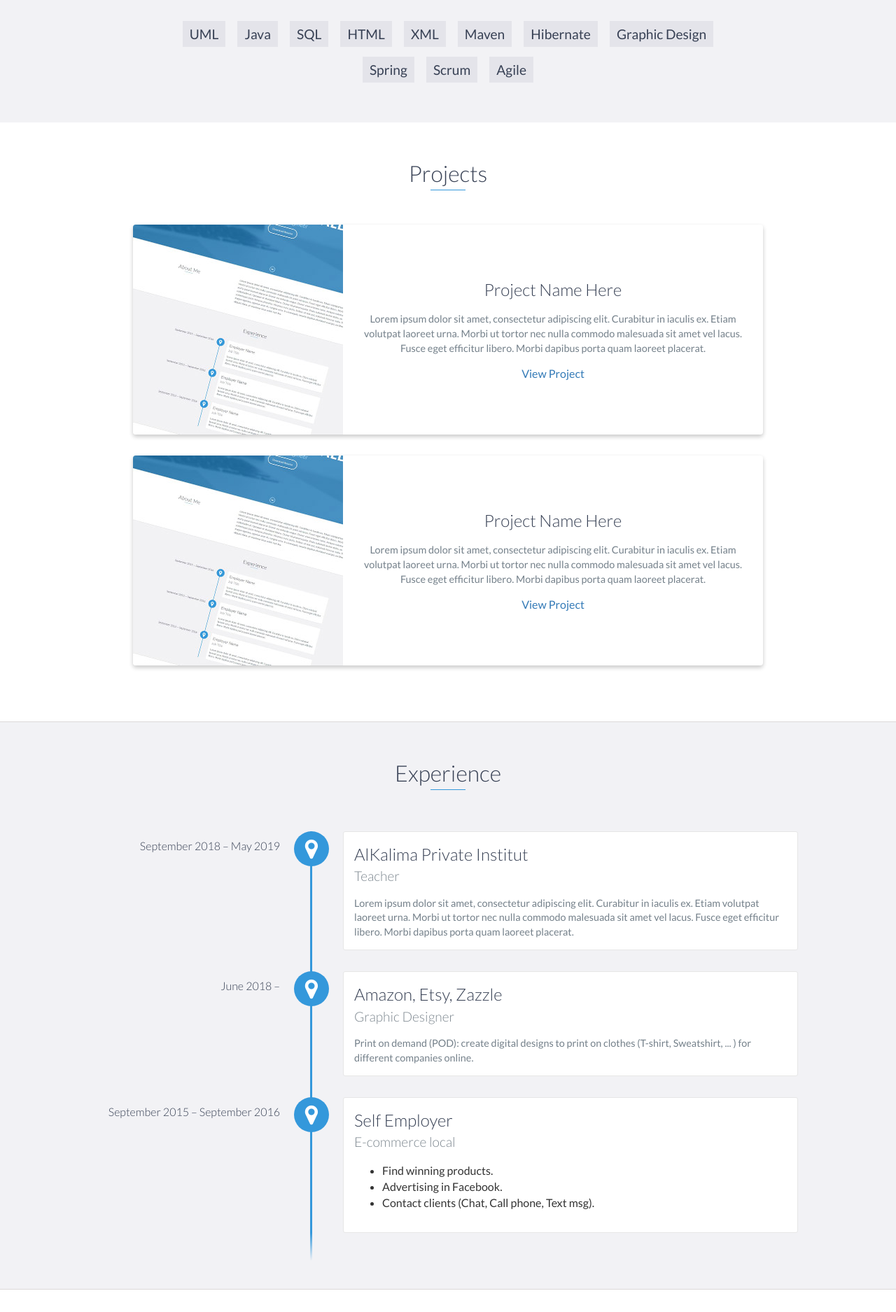
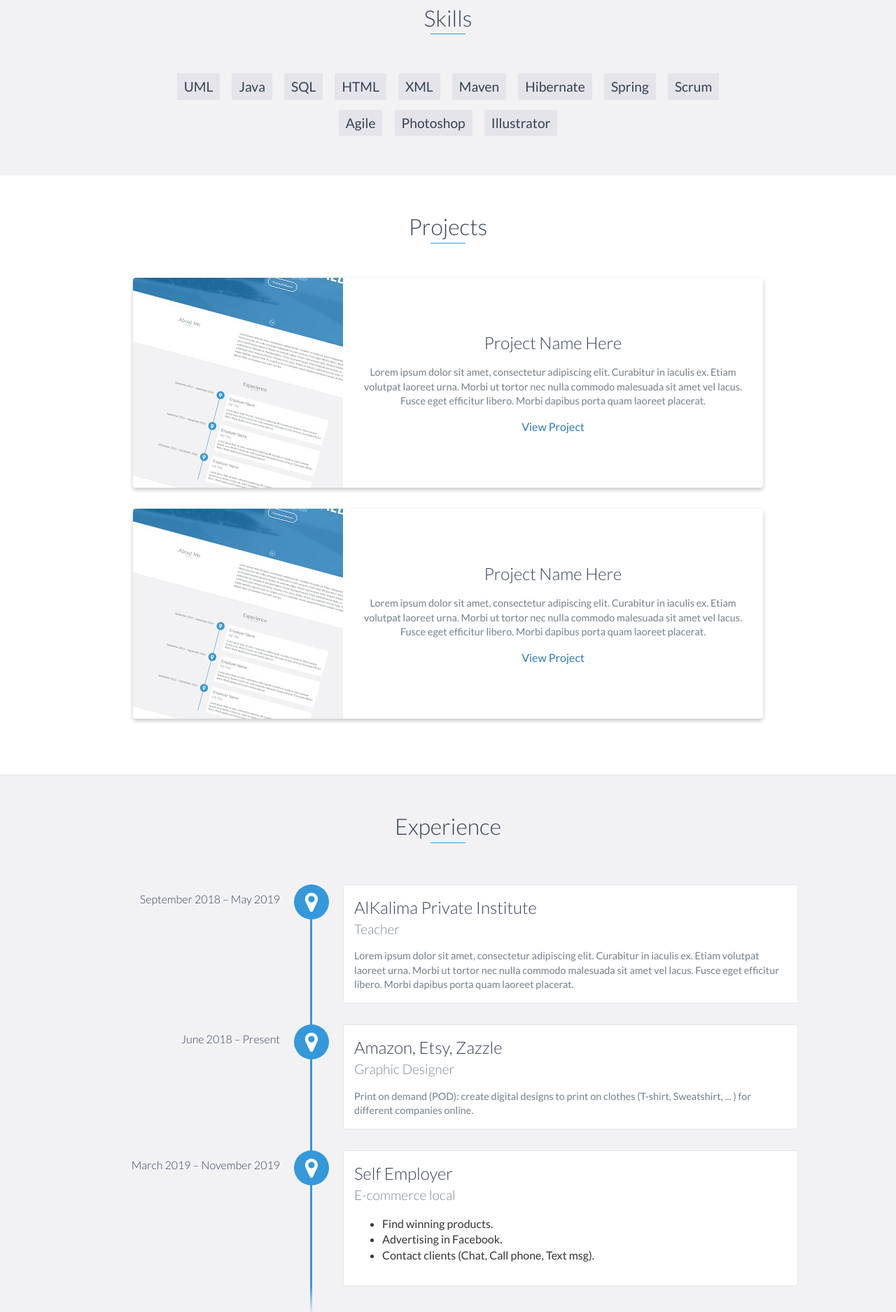
Before and after one commit to sabbarmehdi/sabbarElmehdi.github.io, a website: page index.html in a window 1280 px wide. Shown: the part 1234-3109 px from the top of the page at 70% size. Drawn offline with nearby package versions, Linux system fonts and the light colour scheme; files that its build step writes are made by us from their sources.

Commit message:
modify aboutme

```diff
--- a/index.html
+++ b/index.html
@@ -71,6 +71,12 @@
                 <div class="col-md-4">
                     <h2 class="heading">About Me</h2>
                 </div>
+
+            </div>
+            <div class="row">
+                <div class="col-md-4">
+                    <img src="images/mypic.jpg" />
+                </div>
                 <div class="col-md-8">
                     <p>
                         Lorem ipsum dolor sit amet, consectetur adipiscing elit. Curabitur in iaculis ex. Etiam volutpat laoreet urna. Morbi ut tortor nec nulla commodo malesuada sit amet vel lacus. Fusce eget efficitur libero. Morbi dapibus porta quam laoreet placerat. Donec
@@ -93,12 +99,11 @@
             <li>XML</li>
             <li>Maven</li>
             <li>Hibernate</li>
-            <li>Graphic Design</li>
             <li>Spring</li>
             <li>Scrum</li>
             <li>Agile</li>
-
-
+            <li>Photoshop</li>
+            <li>Illustrator</li>
         </ul>
     </div>
     <!-- End #skills -->
@@ -147,14 +152,14 @@
         <h2 class="heading">Experience</h2>
         <div id="experience-timeline">
             <div data-date="September 2018 – May 2019">
-                <h3>AlKalima Private Institut</h3>
+                <h3>AlKalima Private Institute</h3>
                 <h4>Teacher</h4>
                 <p>
                     Lorem ipsum dolor sit amet, consectetur adipiscing elit. Curabitur in iaculis ex. Etiam volutpat laoreet urna. Morbi ut tortor nec nulla commodo malesuada sit amet vel lacus. Fusce eget efficitur libero. Morbi dapibus porta quam laoreet placerat.
                 </p>
             </div>
 
-            <div data-date="June 2018 – ">
+            <div data-date="June 2018 – Present">
                 <h3>Amazon, Etsy, Zazzle </h3>
                 <h4>Graphic Designer</h4>
                 <p>
@@ -162,7 +167,7 @@
                 </p>
             </div>
 
-            <div data-date="September 2015 – September 2016">
+            <div data-date="March 2019 – November 2019">
                 <h3>Self Employer</h3>
                 <h4>E-commerce local</h4>
                 <ul>
```
Also changed, not shown: js/scripts.js (+4 -5 lines), images/mypic.png (added), js/scripts.min.js, 5 other files.
